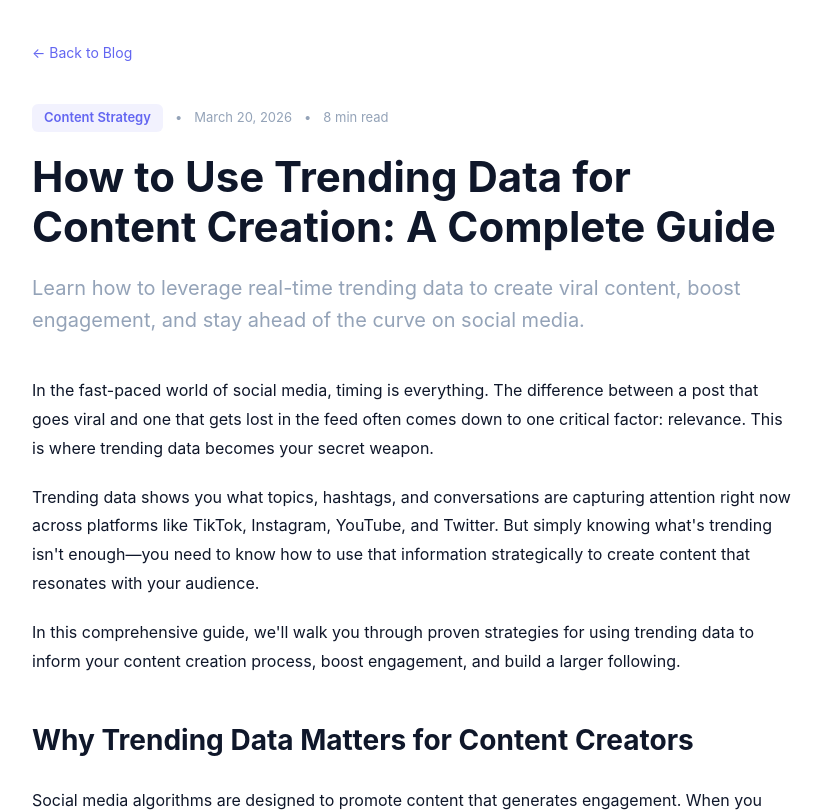
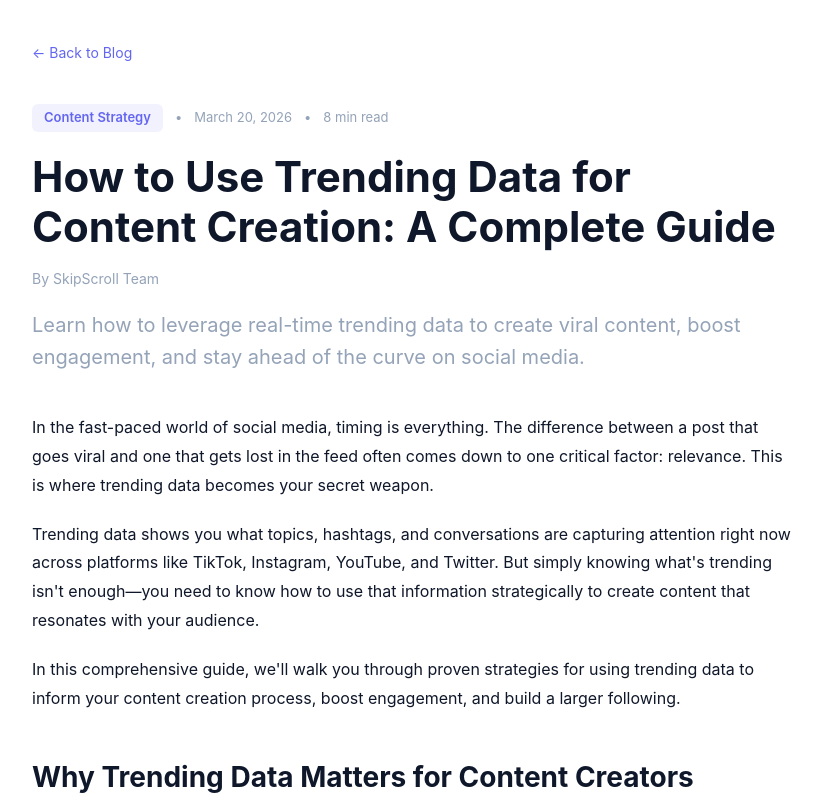
Before and after one commit to turntbl/skipscroll, a Next.js app: page /blog/how-to-use-trending-data-for-content-creation in a window 1280 px wide. Shown: the top 812 px of the page, without its empty margins (228-1050 px from the left). Built offline with nearby package versions, Linux system fonts and the light colour scheme; no server answers.

Commit message:
Add author bylines to all blog posts for AdSense E-A-T compliance
- Added 'By SkipScroll Team' attribution to all 8 blog posts
- Improves Expertise, Authoritativeness, and Trustworthiness (E-A-T) signals
- Strengthens AdSense reapplication by showing clear content ownership

```diff
--- a/src/app/blog/ai-tools-content-creation/page.tsx
+++ b/src/app/blog/ai-tools-content-creation/page.tsx
@@ -24,9 +24,13 @@ export default function BlogPost() {
             <span>9 min read</span>
           </div>
 
-          <h1 style={{ fontSize: '42px', fontWeight: '700', lineHeight: '1.2', margin: '0 0 20px' }}>
+          <h1 style={{ fontSize: '42px', fontWeight: '700', lineHeight: '1.2', margin: '0 0 16px' }}>
             AI Tools for Content Creation: How to Work Smarter, Not Harder
           </h1>
+
+          <p style={{ fontSize: '14px', color: 'var(--text-muted)', marginBottom: '20px' }}>
+            By SkipScroll Team
+          </p>
 
           <p style={{ fontSize: '20px', lineHeight: '1.6', color: 'var(--text-muted)' }}>
             The content creation landscape has transformed dramatically with AI. Here&apos;s how to leverage these powerful tools while maintaining your unique creative voice.
--- a/src/app/blog/avoiding-social-media-burnout/page.tsx
+++ b/src/app/blog/avoiding-social-media-burnout/page.tsx
@@ -30,9 +30,13 @@ export default function BlogPost() {
             <span>7 min read</span>
           </div>
 
-          <h1 style={{ fontSize: '42px', fontWeight: '700', lineHeight: '1.2', margin: '0 0 20px' }}>
+          <h1 style={{ fontSize: '42px', fontWeight: '700', lineHeight: '1.2', margin: '0 0 16px' }}>
             Staying Informed Without the Burnout: A Guide to Healthy Social Media Consumption
           </h1>
+
+          <p style={{ fontSize: '14px', color: 'var(--text-muted)', marginBottom: '20px' }}>
+            By SkipScroll Team
+          </p>
 
           <p style={{ fontSize: '20px', lineHeight: '1.6', color: 'var(--text-muted)' }}>
             You can stay updated on trends and news without sacrificing your mental health, productivity, or precious time to endless scrolling.
--- a/src/app/blog/how-to-use-trending-data-for-content-creation/page.tsx
+++ b/src/app/blog/how-to-use-trending-data-for-content-creation/page.tsx
@@ -30,9 +30,13 @@ export default function BlogPost() {
             <span>8 min read</span>
           </div>
 
-          <h1 style={{ fontSize: '42px', fontWeight: '700', lineHeight: '1.2', margin: '0 0 20px' }}>
+          <h1 style={{ fontSize: '42px', fontWeight: '700', lineHeight: '1.2', margin: '0 0 16px' }}>
             How to Use Trending Data for Content Creation: A Complete Guide
           </h1>
+
+          <p style={{ fontSize: '14px', color: 'var(--text-muted)', marginBottom: '20px' }}>
+            By SkipScroll Team
+          </p>
 
           <p style={{ fontSize: '20px', lineHeight: '1.6', color: 'var(--text-muted)' }}>
             Learn how to leverage real-time trending data to create viral content, boost engagement, and stay ahead of the curve on social media.
--- a/src/app/blog/monetizing-trends-creator-revenue/page.tsx
+++ b/src/app/blog/monetizing-trends-creator-revenue/page.tsx
@@ -24,9 +24,13 @@ export default function BlogPost() {
             <span>11 min read</span>
           </div>
 
-          <h1 style={{ fontSize: '42px', fontWeight: '700', lineHeight: '1.2', margin: '0 0 20px' }}>
+          <h1 style={{ fontSize: '42px', fontWeight: '700', lineHeight: '1.2', margin: '0 0 16px' }}>
             Monetizing Trends: How to Turn Viral Moments into Revenue
           </h1>
+
+          <p style={{ fontSize: '14px', color: 'var(--text-muted)', marginBottom: '20px' }}>
+            By SkipScroll Team
+          </p>
 
           <p style={{ fontSize: '20px', lineHeight: '1.6', color: 'var(--text-muted)' }}>
             Catching trends is one thing. Converting that attention into sustainable income is another. Here&apos;s how successful creators are building real businesses around trending content.
--- a/src/app/blog/platform-comparison-guide/page.tsx
+++ b/src/app/blog/platform-comparison-guide/page.tsx
@@ -30,9 +30,13 @@ export default function BlogPost() {
             <span>9 min read</span>
           </div>
 
-          <h1 style={{ fontSize: '42px', fontWeight: '700', lineHeight: '1.2', margin: '0 0 20px' }}>
+          <h1 style={{ fontSize: '42px', fontWeight: '700', lineHeight: '1.2', margin: '0 0 16px' }}>
             TikTok vs Instagram vs YouTube: Which Platform is Right for Your Content?
           </h1>
+
+          <p style={{ fontSize: '14px', color: 'var(--text-muted)', marginBottom: '20px' }}>
+            By SkipScroll Team
+          </p>
 
           <p style={{ fontSize: '20px', lineHeight: '1.6', color: 'var(--text-muted)' }}>
             Each social platform has unique strengths, algorithms, and audiences. Here's how to choose the right one for your content goals.
--- a/src/app/blog/spotting-trends-before-they-peak/page.tsx
+++ b/src/app/blog/spotting-trends-before-they-peak/page.tsx
@@ -30,9 +30,13 @@ export default function BlogPost() {
             <span>10 min read</span>
           </div>
 
-          <h1 style={{ fontSize: '48px', fontWeight: '700', lineHeight: '1.2', margin: '0 0 24px' }}>
+          <h1 style={{ fontSize: '48px', fontWeight: '700', lineHeight: '1.2', margin: '0 0 16px' }}>
             How to Spot Trending Topics Before They Peak: A Data-Driven Approach
           </h1>
+
+          <p style={{ fontSize: '14px', color: 'var(--text-muted)', marginBottom: '20px' }}>
+            By SkipScroll Team
+          </p>
 
           <p style={{ fontSize: '20px', lineHeight: '1.6', color: 'var(--text-muted)' }}>
             Master the art of early trend detection to create viral content, stay ahead of competitors, and maximize engagement when it matters most.
--- a/src/app/blog/understanding-social-media-trends-2026/page.tsx
+++ b/src/app/blog/understanding-social-media-trends-2026/page.tsx
@@ -30,9 +30,13 @@ export default function BlogPost() {
             <span>10 min read</span>
           </div>
 
-          <h1 style={{ fontSize: '42px', fontWeight: '700', lineHeight: '1.2', margin: '0 0 20px' }}>
+          <h1 style={{ fontSize: '42px', fontWeight: '700', lineHeight: '1.2', margin: '0 0 16px' }}>
             Understanding Social Media Trends in 2026: What You Need to Know
           </h1>
+
+          <p style={{ fontSize: '14px', color: 'var(--text-muted)', marginBottom: '20px' }}>
+            By SkipScroll Team
+          </p>
 
           <p style={{ fontSize: '20px', lineHeight: '1.6', color: 'var(--text-muted)' }}>
             Social media trends shape culture, drive conversations, and influence buying decisions. Here's everything you need to know about how trends work in 2026.
--- a/src/app/blog/viral-content-science/page.tsx
+++ b/src/app/blog/viral-content-science/page.tsx
@@ -30,9 +30,13 @@ export default function BlogPost() {
             <span>12 min read</span>
           </div>
 
-          <h1 style={{ fontSize: '42px', fontWeight: '700', lineHeight: '1.2', margin: '0 0 20px' }}>
+          <h1 style={{ fontSize: '42px', fontWeight: '700', lineHeight: '1.2', margin: '0 0 16px' }}>
             The Science Behind Viral Content: Why Some Posts Explode and Others Don't
           </h1>
+
+          <p style={{ fontSize: '14px', color: 'var(--text-muted)', marginBottom: '20px' }}>
+            By SkipScroll Team
+          </p>
 
           <p style={{ fontSize: '20px', lineHeight: '1.6', color: 'var(--text-muted)' }}>
             What makes content go viral? It's not random—there are psychological, algorithmic, and social factors that determine which posts explode and which disappear into obscurity.
```
